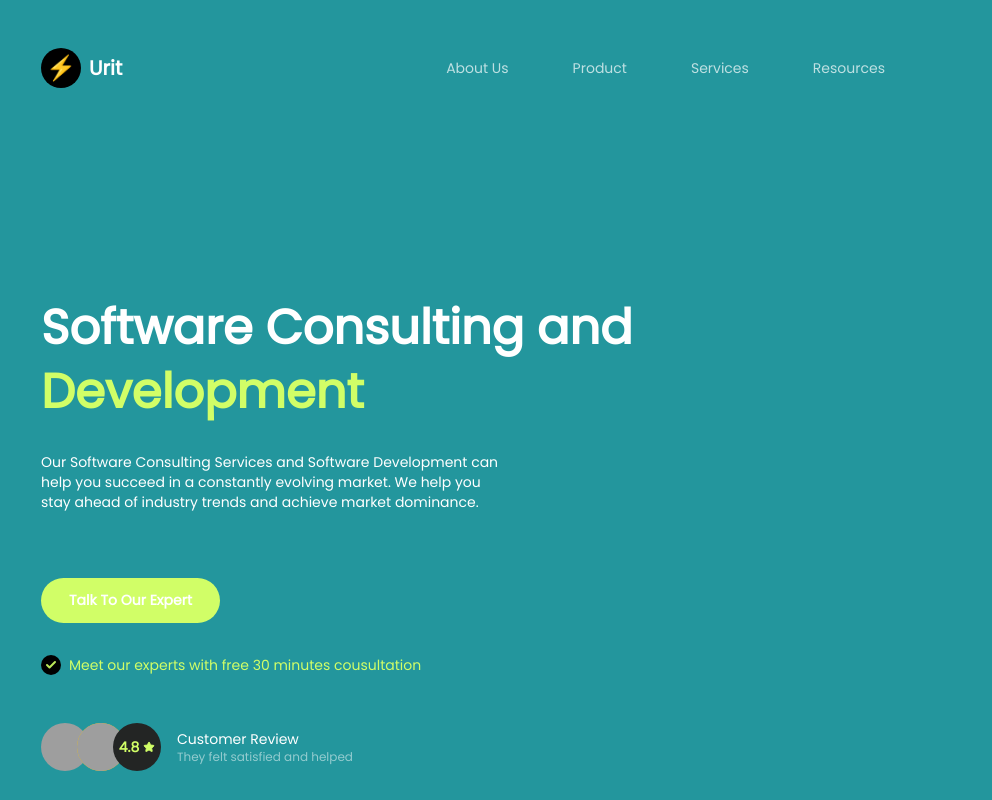
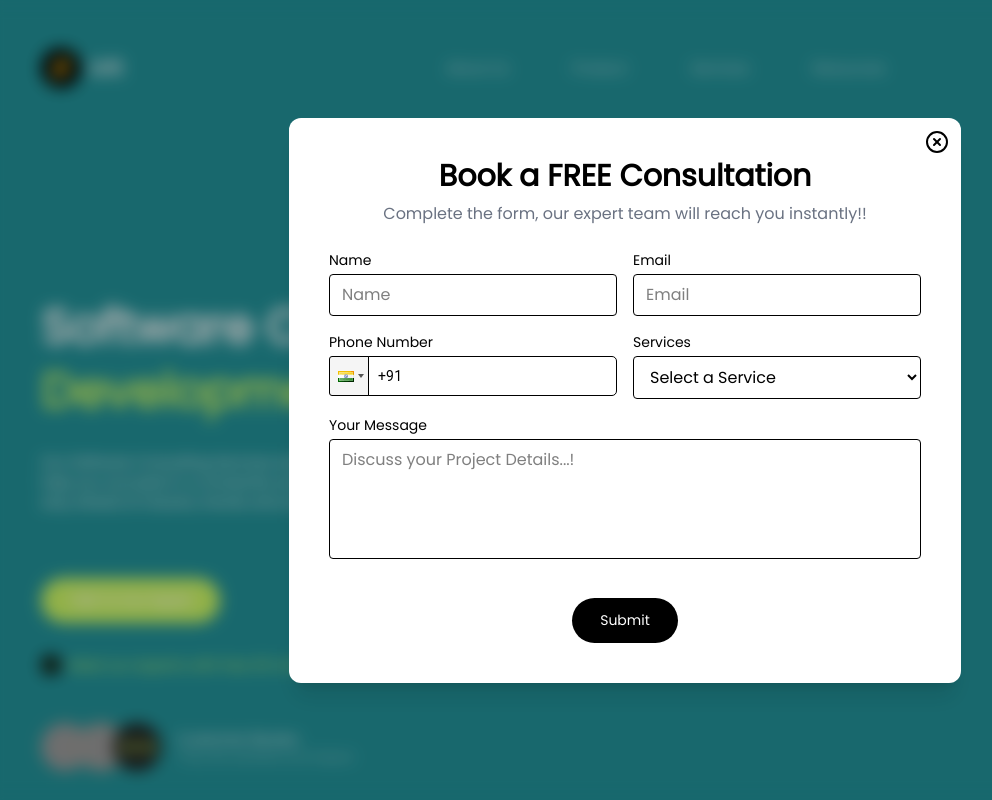
Before and after one commit to MadanDev2077/services, a Next.js app: page / in a window 1280 px wide. Both pictures are taken after a click on the button "Talk To Our Expert". Shown: the top 800 px of the page, without its empty margins (15-1007 px from the left). Built offline with nearby package versions, Linux system fonts and the light colour scheme; grey boxes are pictures that could not be loaded.

Commit message:
Popup added

```diff
--- a/package.json
+++ b/package.json
@@ -9,12 +9,15 @@
     "lint": "next lint"
   },
   "dependencies": {
+    "classnames": "^2.5.1",
     "framer-motion": "^12.12.2",
     "lucide": "^0.511.0",
     "lucide-react": "^0.511.0",
     "next": "15.3.2",
     "react": "^19.0.0",
     "react-dom": "^19.0.0",
+    "react-hook-form": "^7.56.4",
+    "react-phone-input-2": "^2.15.1",
     "reactflow": "^11.11.4",
     "swiper": "^11.2.7"
   },
--- /dev/null
+++ b/src/components/CommonLayouts/ConsultationModal.js
@@ -0,0 +1,169 @@
+"use client";
+import { motion, AnimatePresence } from "framer-motion";
+import { useEffect, useState } from "react";
+import PhoneInput from "react-phone-input-2";
+import "react-phone-input-2/lib/style.css";
+import { useForm, Controller } from "react-hook-form";
+import RoundedButton from "./RoundedButton";
+import { CircleX } from "lucide-react";
+
+const backdrop = {
+  visible: { opacity: 1 },
+  hidden: { opacity: 0 },
+};
+
+const modal = {
+  hidden: { y: "-100vh", opacity: 0 },
+  visible: { y: "0", opacity: 1, transition: { delay: 0.2 } },
+};
+
+export default function ConsultationModal({ isOpen, onClose }) {
+  const {
+    register,
+    handleSubmit,
+    control,
+    reset,
+    formState: { errors },
+  } = useForm();
+
+  const onSubmit = (data) => {
+    console.log("Form Data Submitted:", data);
+    reset();
+    onClose();
+  };
+
+  useEffect(() => {
+    document.body.style.overflow = isOpen ? "hidden" : "";
+  }, [isOpen]);
+
+  return (
+    <AnimatePresence mode="wait">
+      {isOpen && (
+        <motion.div
+          className="fixed top-0 left-0 w-full h-full bg-black/30 backdrop-blur-sm z-50 flex items-center justify-center px-4"
+          variants={backdrop}
+          initial="hidden"
+          animate="visible"
+          exit="hidden"
+          onClick={onClose}
+        >
+          <motion.div
+            className="bg-white p-6 sm:p-10 rounded-xl w-full max-w-2xl relative shadow-xl max-h-[90vh] overflow-y-auto"
+            variants={modal}
+            initial="hidden"
+            animate="visible"
+            exit="hidden"
+            onClick={(e) => e.stopPropagation()}
+          >
+            <button
+              onClick={onClose}
+              className="absolute cursor-pointer top-3 right-3  text-black text-xl hover:scale-[1.11] transition-all duration-200"
+            >
+              <CircleX />
+            </button>
+
+            <h2 className="text-2xl sm:text-3xl font-bold text-center mb-2">
+              Book a FREE Consultation
+            </h2>
+            <p className="text-center text-gray-500 mb-6">
+              Complete the form, our expert team will reach you instantly!!
+            </p>
+
+            <form
+              onSubmit={handleSubmit(onSubmit)}
+              className="grid grid-cols-1 sm:grid-cols-2 gap-4"
+            >
+              <div>
+                <label className="text-sm mb-1 block">Name</label>
+                <input
+                  {...register("name", { required: true })}
+                  className="w-full border rounded px-3 py-2"
+                  placeholder="Name"
+                />
+                {errors.name && (
+                  <p className="text-red-500 text-sm mt-1">Name is required.</p>
+                )}
+              </div>
+
+              <div>
+                <label className="text-sm mb-1 block">Email</label>
+                <input
+                  {...register("email", {
+                    required: true,
+                    pattern: /^\S+@\S+\.\S+$/,
+                  })}
+                  className="w-full border rounded px-3 py-2"
+                  placeholder="Email"
+                />
+                {errors.email && (
+                  <p className="text-red-500 text-sm mt-1">
+                    Valid email is required.
+                  </p>
+                )}
+              </div>
+
+              <div>
+                <label className="text-sm mb-1 block">Phone Number</label>
+                <Controller
+                  name="phone"
+                  control={control}
+                  rules={{ required: true }}
+                  render={({ field }) => (
+                    <PhoneInput
+                      {...field}
+                      country="in"
+                      inputClass="!w-full !h-[40px]"
+                      containerClass="!w-full"
+                      inputStyle={{ width: "100%" }}
+                    />
+                  )}
+                />
+                {errors.phone && (
+                  <p className="text-red-500 text-sm mt-1">
+                    Phone number is required.
+                  </p>
+                )}
+              </div>
+
+              <div>
+                <label className="text-sm mb-1 block">Services</label>
+                <select
+                  {...register("service", { required: true })}
+                  className="w-full border rounded px-3 py-2"
+                >
+                  <option value="">Select a Service</option>
+                  <option value="Web Development">Web Development</option>
+                  <option value="Mobile App">Mobile App</option>
+                  <option value="UI/UX Design">UI/UX Design</option>
+                </select>
+                {errors.service && (
+                  <p className="text-red-500 text-sm mt-1">
+                    Please select a service.
+                  </p>
+                )}
+              </div>
+
+              <div className="sm:col-span-2">
+                <label className="text-sm mb-1 block">Your Message</label>
+                <textarea
+                  {...register("message", { required: true })}
+                  className="w-full border rounded px-3 py-2 min-h-[120px] max-h-[300px] overflow-y-auto resize-none"
+                  placeholder="Discuss your Project Details...!"
+                />
+                {errors.message && (
+                  <p className="text-red-500 text-sm mt-1">
+                    Message is required.
+                  </p>
+                )}
+              </div>
+
+              <div className="sm:col-span-2 text-center mt-4">
+                <RoundedButton text="Submit" />
+              </div>
+            </form>
+          </motion.div>
+        </motion.div>
+      )}
+    </AnimatePresence>
+  );
+}
--- a/src/components/CommonLayouts/RoundedButton.js
+++ b/src/components/CommonLayouts/RoundedButton.js
@@ -1,7 +1,11 @@
 import React from "react";
 
-const RoundedButton = ({ classes, text }) => {
-  return <button className={` button ${classes}`}>{text ?? "Click"}</button>;
+const RoundedButton = ({ classes, text, onClick }) => {
+  return (
+    <button onClick={onClick} className={` button ${classes}`}>
+      {text ?? "Click"}
+    </button>
+  );
 };
 
 export default RoundedButton;
--- a/src/components/Home/Banner/Banner.js
+++ b/src/components/Home/Banner/Banner.js
@@ -1,12 +1,15 @@
 import SignupButton from "@/components/CommonLayouts/SignupButton";
 import TitleWithDesc from "@/components/CommonLayouts/TitleWithDesc";
 import { Check } from "lucide-react";
-import React from "react";
+import React, { useState } from "react";
 import CustomerReview from "./CustomerReview";
 import Header from "./Header";
 import RoundedButton from "@/components/CommonLayouts/RoundedButton";
+import ConsultationModal from "@/components/CommonLayouts/ConsultationModal";
 
 const Banner = () => {
+  const [showModal, setShowModal] = useState(false);
+
   return (
     <section className="min-h-[70vh] md:min-h-[80vh] lg:min-h-[70vh] xl:min-h-screen bg-[#23969d] flex flex-col xl:block items-center md:items-start">
       <Header />
@@ -41,6 +44,7 @@ const Banner = () => {
         </div>
         <div className=" w-full sm:w-[400px] xl:w-[450px] pt-4 md:pt-6 lg:pt-2">
           <RoundedButton
+            onClick={() => setShowModal(true)}
             text={"Talk To Our Expert"}
             classes={
               "!bg-[#d1fe67] focus:!text-white !text-black hover:!text-white !px-7 font-semibold h-full button-hover-black flex items-center justicy-center"
@@ -59,6 +63,10 @@ const Banner = () => {
           <CustomerReview />
         </div>
       </div>
+      <ConsultationModal
+        isOpen={showModal}
+        onClose={() => setShowModal(false)}
+      />
     </section>
   );
 };
--- a/src/styles/globals.css
+++ b/src/styles/globals.css
@@ -89,6 +89,10 @@ body {
   .testi_parent {
   @apply w-auto;
 }
+.react-tel-input .form-control,
+.flag-dropdown {
+  border: 1px solid !important ;
+}
 
 .main_image {
   position: relative;
```
Also changed, not shown: 1 other file (tests, documents, lock files or other folders).
